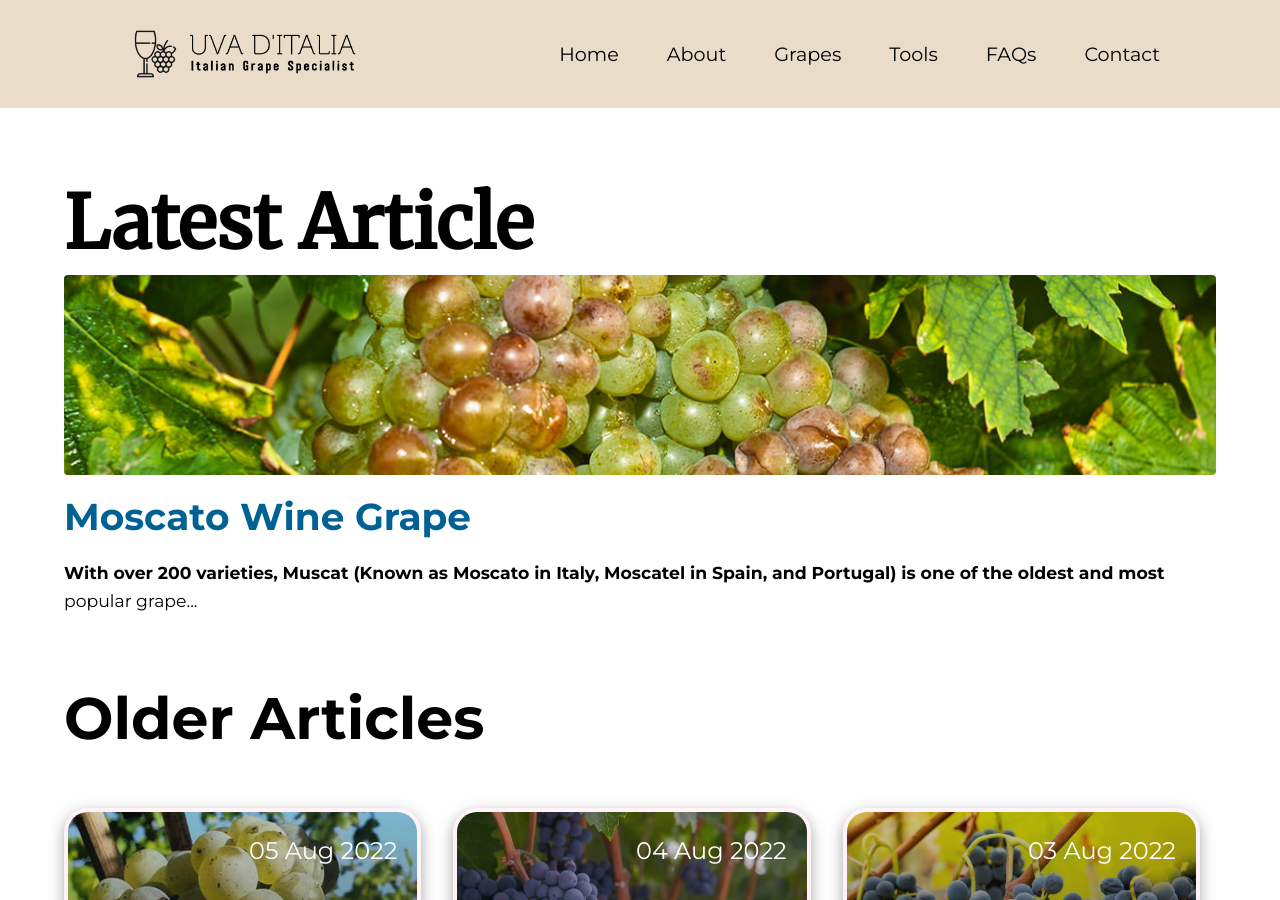
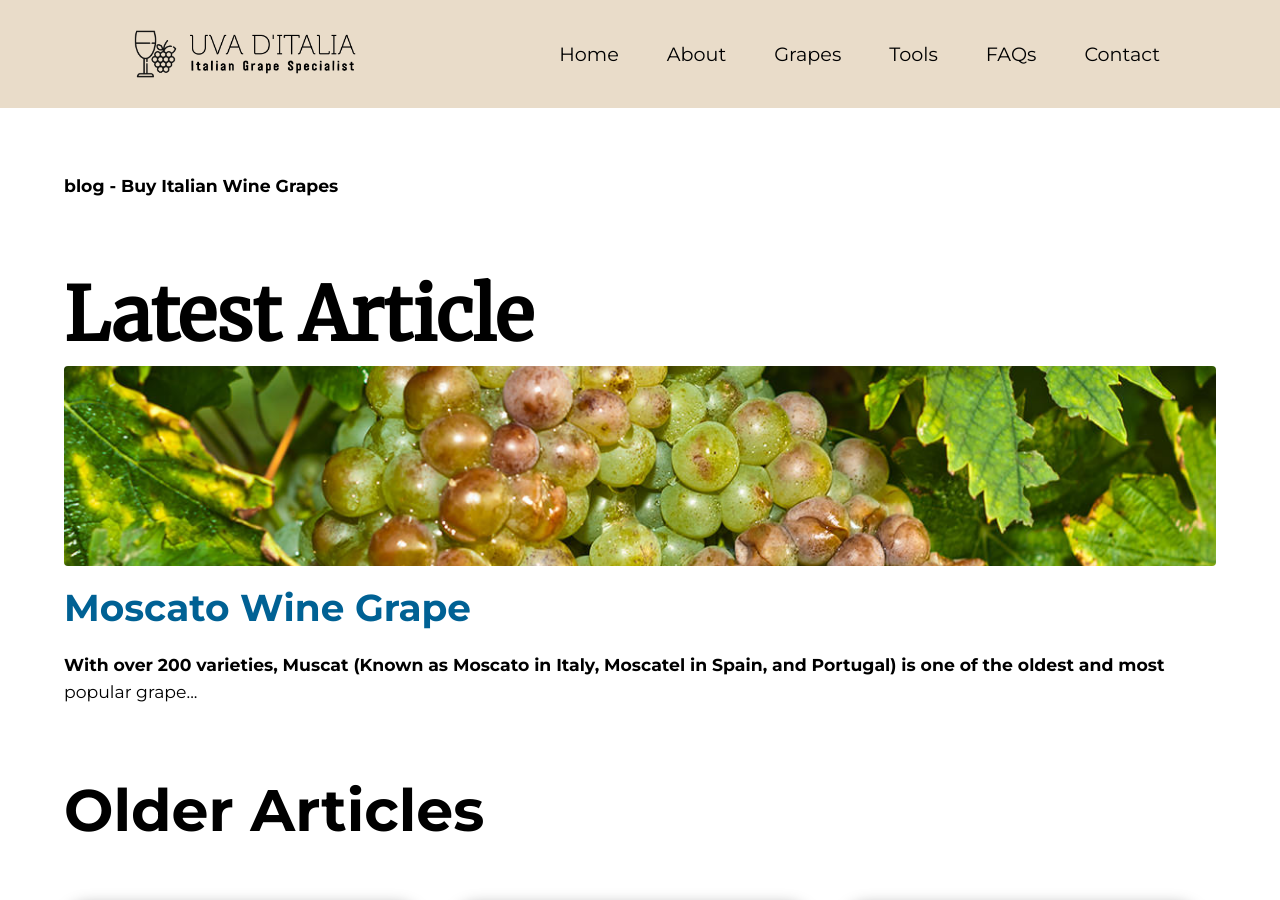
Before and after one commit to GG1982/vina-da-uva, a Jekyll site: the page built from pages/blog.html, in a window 1280 px wide and 900 px high. Built offline with Jekyll 4.4.1, drawn with Linux system fonts in a browser that asks for light colours.

Commit message:
fix custom css

```diff
--- a/_layouts/default.html
+++ b/_layouts/default.html
@@ -8,9 +8,9 @@
   <meta name="keywords" content="wine grapes uk, wine grapes for sale uk, homemade wine, buy wine grapes uk, italian wine grapes, make wine uk">
   <link rel="stylesheet" href="../assets/css/main.css">
   {% if page.custom_css %}
-  <!-- {% for stylesheet in page.custom_css %} -->
-  <link rel="stylesheet" href="../assets/css/{{ stylesheet }}.css">
-  <!-- {% endfor %} -->
+    {% for stylesheet in page.custom_css %}
+      <link rel="stylesheet" href="../assets/css/{{ stylesheet }}.css">
+    {% endfor %}
   {% endif %}
 
   <link rel="apple-touch-icon" sizes="180x180" href="../assets/images/uva-favicon.png">
--- a/pages/blog.html
+++ b/pages/blog.html
@@ -4,8 +4,8 @@
 permalink: /blog/
 custom_css: blog
 ---
-
 <main class="blog-posts flex-col width-m mx-auto gap-4 padding-t-4">
+    <p>{{ page.title }}</p>
     <section>
         <h1 class="capitalize">Latest article</h1>
         <ul class="my-posts">
```
